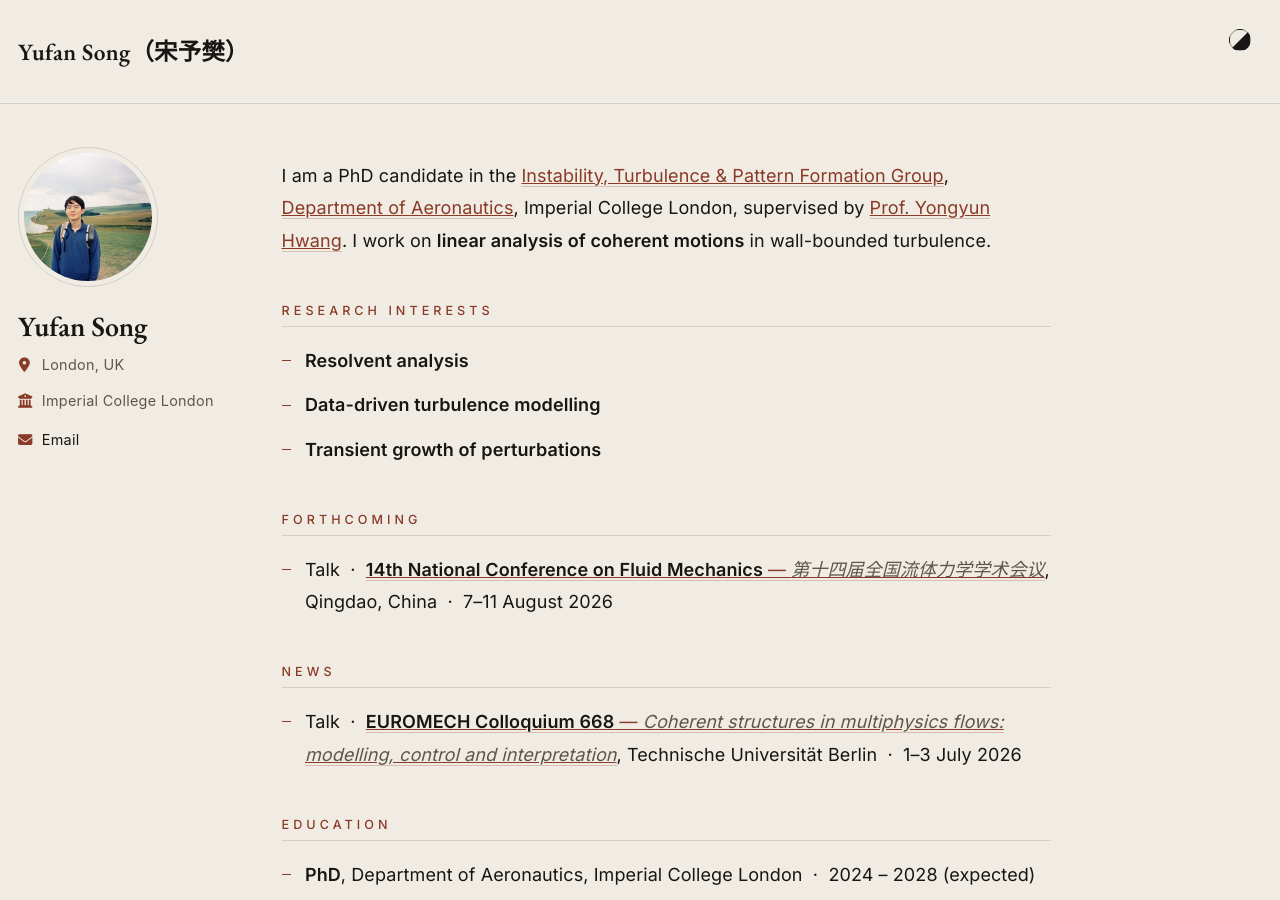
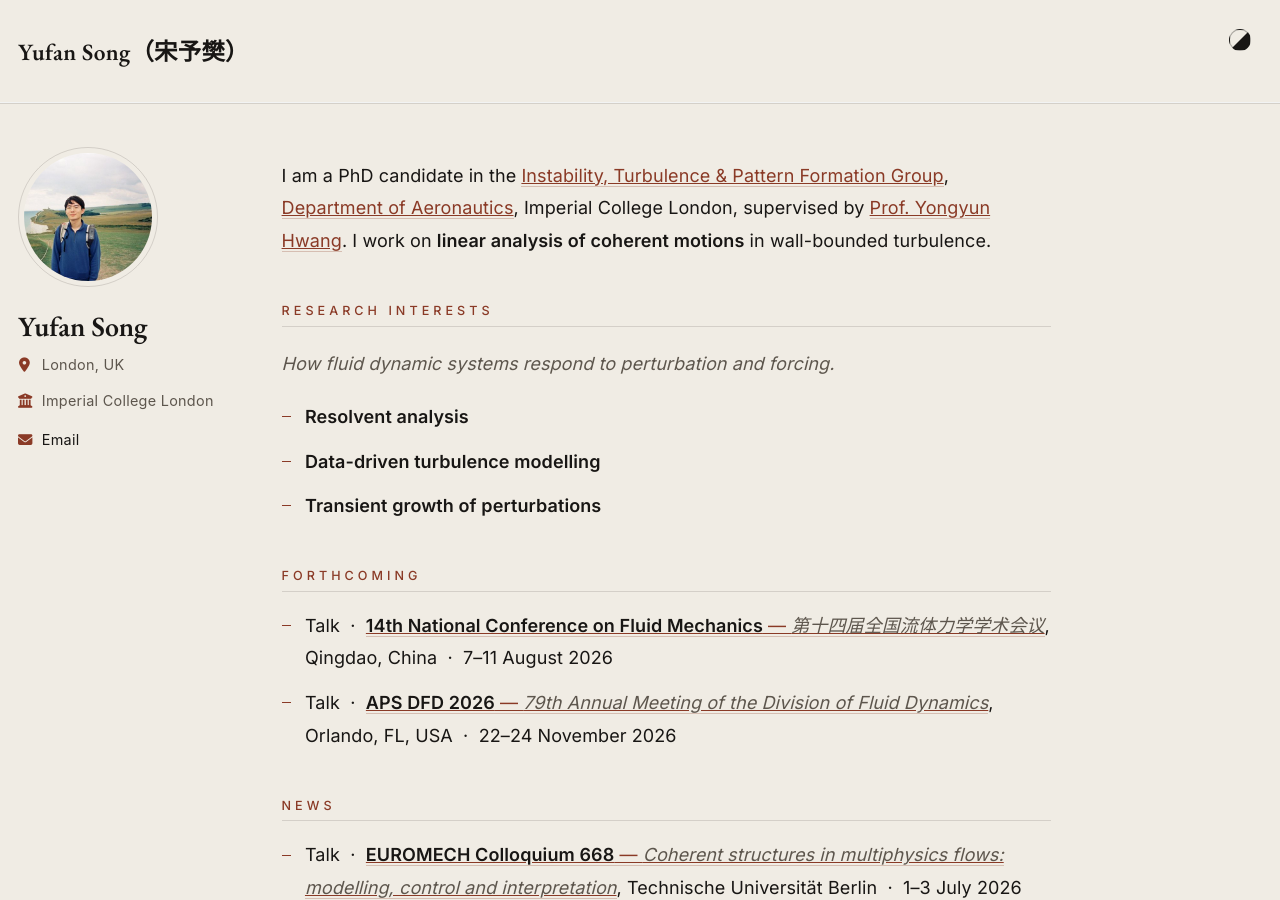
Before and after one commit to songyufan1005/yufansong.github.io, a Jekyll site: the page built from _pages/about.md, in a window 1280 px wide and 900 px high. Built offline with Jekyll 4.4.1, drawn with Linux system fonts in a browser that asks for light colours; a script bundle is joined from its source files by our own code; library files that are not in the unit come from our copies.

Commit message:
Add APS DFD 2026 talk to Forthcoming; frame Research interests as input-output
Research interests now leads with an italic sub-heading — 'how fluid
dynamic systems respond to perturbation and forcing' — that binds the
three bullets under a single input-output narrative.

Co-Authored-By: Claude Opus 4.7 (1M context) <noreply@anthropic.com>

```diff
--- a/_pages/about.md
+++ b/_pages/about.md
@@ -11,6 +11,8 @@ I am a PhD candidate in the [Instability, Turbulence & Pattern Formation Group](
 
 Research interests
 ======
+*How fluid dynamic systems respond to perturbation and forcing.*
+
 - **Resolvent analysis**
 - **Data-driven turbulence modelling**
 - **Transient growth of perturbations**
@@ -19,6 +21,7 @@ Research interests
 Forthcoming
 ======
 - Talk &nbsp;·&nbsp; [**14th National Conference on Fluid Mechanics** — *第十四届全国流体力学学术会议*](https://meeting.cstam.org.cn/?sid=553&mid=139&v=100), Qingdao, China &nbsp;·&nbsp; 7–11 August 2026
+- Talk &nbsp;·&nbsp; [**APS DFD 2026** — *79th Annual Meeting of the Division of Fluid Dynamics*](https://dfd-meeting.aps.org/), Orlando, FL, USA &nbsp;·&nbsp; 22–24 November 2026
 
 News
 ======
```
